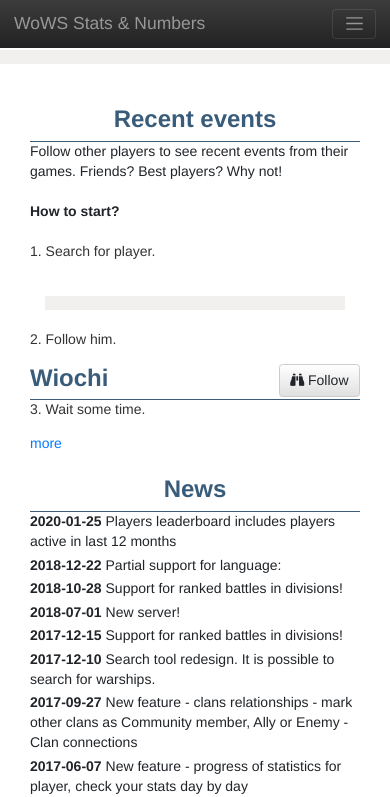
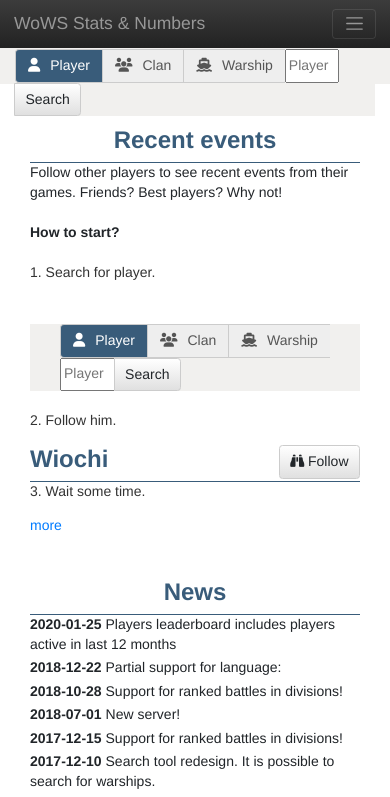
Before and after one commit to Hassan90785/wows, an Angular app: page / in a window 390 px wide. Shown: the top 797 px of the page. Built offline with nearby package versions, Linux system fonts and the light colour scheme.

Commit message:
bug fixing

```diff
--- a/src/app/home/home.component.html
+++ b/src/app/home/home.component.html
@@ -9,10 +9,10 @@
      </div>
   </div>
   <div class="row ">
-    <div class="mt-4 col-xl-7 col-lg-7 col-md-6 col-sm-12">
+    <div class="mt-5 col-xl-7 col-lg-7 col-md-6 col-sm-12">
       <app-recent-events></app-recent-events>
     </div>
-    <div class="mt-4 col-xl-5 col-lg-5 col-md-6 col-sm-12">
+    <div class="mt-5 col-xl-5 col-lg-5 col-md-6 col-sm-12">
       <app-news></app-news>
     </div>
   </div>
--- a/src/app/sub-header/sub-header.component.html
+++ b/src/app/sub-header/sub-header.component.html
@@ -3,34 +3,29 @@
   <title>Wows</title>
 </head>
 <body>
-<div class="container-fluid">
-  <div class="row">
-    <div class="col-xl-12 col-lg-12 col-md-12 col-sm-12">
-  <nav class="navbar navbar-expand-sm submenu-bg" [ngClass]="{'fixed-top':indicator,'submenu':indicator}">
-    <div class="container">
-
-  <div class="collapse navbar-collapse" >
-    <div class="combined-search" >
-    <form class="form-inline pull-left playerSearch">
+<div class="container-fluid  submenu-bg">
+    <div [ngClass]="{'fixed-top':indicator,'submenu':indicator,'height-submenu':indicator,'mt-5':indicator}" class="combined-search  submenu-bg" >
+   <div class="container mt-2">
+    <form class="form-inline pull-left playerSearch submenu-bg">
 
 
 <div class="input-group">
 
-  		<span class="input-group-addon" (click)="searchSelectedValue('player')" [ngClass]="{'selectedInput':selected==='player'}">
-  			<i class="fa fa-user" aria-hidden="true"></i>
-  			<span >Player</span>
+  		<span (click)="searchSelectedValue('player')" [ngClass]="{'selectedInput':selected==='player'}" class="input-group-addon">
+  			<i aria-hidden="true" class="fa fa-user"></i>
+  			<span>Player</span>
   		</span>
-  		<span class="input-group-addon" (click)="searchSelectedValue('clan')" [ngClass]="{'selectedInput':selected==='clan'}">
-  			<i class="fa fa-users" aria-hidden="true"></i>
+  		<span (click)="searchSelectedValue('clan')" [ngClass]="{'selectedInput':selected==='clan'}" class="input-group-addon">
+  			<i aria-hidden="true" class="fa fa-users"></i>
   			<span class="">Clan</span>
   		</span>
-  		<span class="input-group-addon" (click)="searchSelectedValue('warship')" [ngClass]="{'selectedInput':selected==='warship'}">
-  			<i class="fa fa-ship" aria-hidden="true"></i><span class="">Warship</span>
+  		<span (click)="searchSelectedValue('warship')" [ngClass]="{'selectedInput':selected==='warship'}" class="input-group-addon">
+  			<i aria-hidden="true" class="fa fa-ship"></i><span class="">Warship</span>
   		</span>
-   <input [ngModel]="search" name="search"
-          (ngModelChange)="searchFunc($event)" class="search-box" [placeholder]="placeHolder" title="Search for stock information" />
+   <input (ngModelChange)="searchFunc($event)" [ngModel]="search"
+          [placeholder]="placeHolder" class="search-box" name="search" title="Search for stock information"/>
 
-<div *ngIf="searchTickers.length && show" (click)="testFunc()" class="stock-search-result">
+<div (click)="testFunc()" *ngIf="searchTickers.length && show" class="stock-search-result">
     <div *ngFor="let player of searchTickers" class="search-result-item">
 
       <div class="search-result-name">
@@ -41,16 +36,12 @@
     </div>
   </div>
   		<span class="input-group-btn">
-			<button type="submit" class="btn btn-default"  (click)="searchName()" >Search</button>
+			<button (click)="searchName()" class="btn btn-default" type="submit">Search</button>
 		</span>
 </div>
 </form>
 </div>
+</div>
   </div>
-  </div>
-</nav>
-    </div>
-  </div>
-</div>
 </body>
 </html>
--- a/src/css/styles.css
+++ b/src/css/styles.css
@@ -132,6 +132,9 @@
   line-height: 1.5 !important;
   border-radius: 3px !important;
 }
+.height-submenu{
+  height:42px;
+}
 .input-group-addon, .input-group-btn, .input-group .form-control {
   display: table-cell;
 }
@@ -144,7 +147,9 @@
   white-space: nowrap;
   vertical-align: middle;
 }
-
+.search-box{
+  width: 14vw;
+}
 .input-group-addon {
   padding: 6px 12px;
   font-size: 14px;
```
